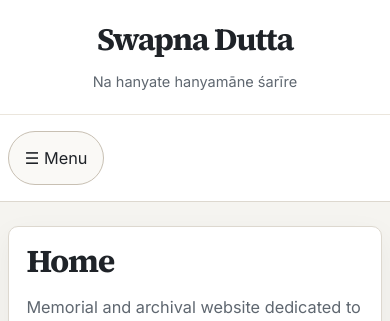
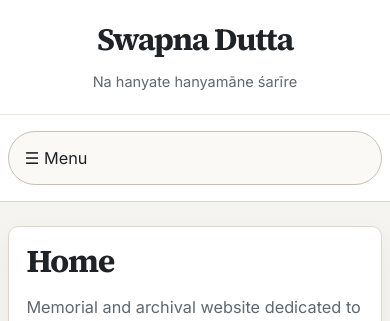
Before and after one commit to titodutta/swapnadutta, a Jekyll site: the page built from index.md, in a window 390 px wide. Shown: the top 321 px of the page. Built offline with Jekyll 4.4.1, drawn with Linux system fonts in a browser that asks for light colours.

Commit message:
100% mnav

```diff
--- a/_includes/navbar.html
+++ b/_includes/navbar.html
@@ -82,10 +82,11 @@
 
 @media (max-width: 820px) {
 
-  .nav-toggle {
-    display: flex;
-    width: auto;
-  }
+.nav-toggle {
+  display: flex;
+  width: 100%;
+  justify-content: flex-start;
+}
 
   .nav-list {
     display: none;
```
